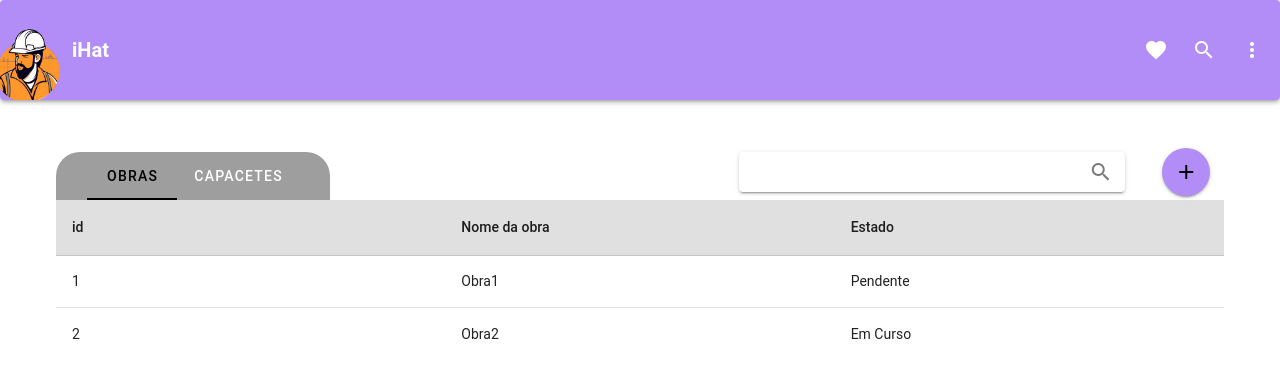
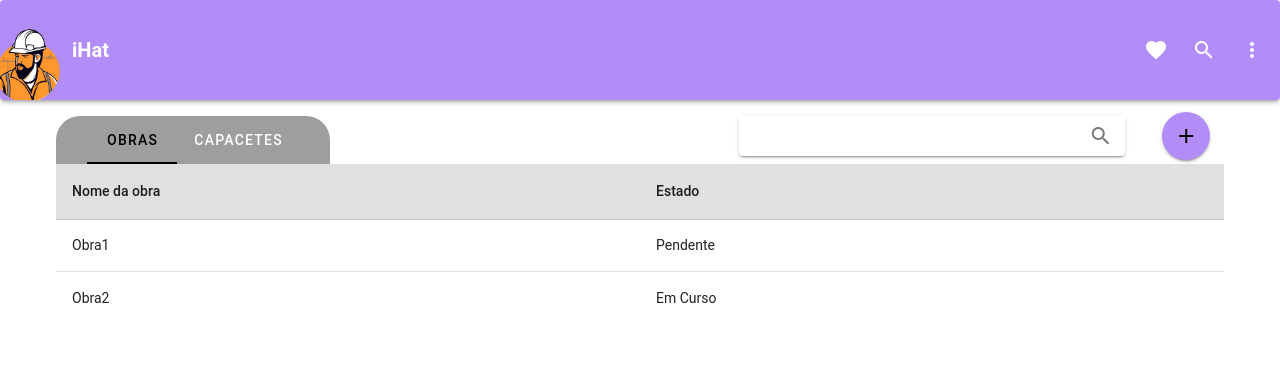
Before and after one commit to DiogoVieira63/iHat, a Vue app in the folder frontend/: page / in a window 1280 px wide. Shown: the top 378 px of the page. Built offline with nearby package versions, Linux system fonts and the light colour scheme.

Commit message:
Lista - headers as props instead of show all

```diff
--- a/frontend/src/components/Lista.vue
+++ b/frontend/src/components/Lista.vue
@@ -6,21 +6,25 @@ import { useRouter } from 'vue-router'
 
 const router = useRouter()
 const props = defineProps({
-  list: {
-    type: Array,
-    required: true
-  },
+    list: {
+      type: Array,
+      required: true
+    },
     path: {
         type: String,
         required: true
+    },
+    headers: {
+        type: Array,
+        required: true
     }
+
 })
 
 
-const headers = computed(() => Object.keys(props.list[0]))
-const numColsPercent = computed(() => (100 / headers.value.length) + "%")
+const numColsPercent = computed(() => (100 / props.headers.length) + "%")
 const page = ref(1);
-const maxPerPage = 3;
+const maxPerPage = 2;
 const numPages = computed(() => Math.ceil(props.list.length / maxPerPage));
 
 watch([page,numPages],()=>{
@@ -45,14 +49,14 @@ const rows = computed(() => {
     <v-table height="50vh" hover>
         <thead>
             <tr>
-                <th v-for="header in headers" :key="header" class="text-left" >
+                <th v-for="header in props.headers" :key="header" class="text-left" >
                     {{ header }}
                 </th>
             </tr>
         </thead>
         <tbody>
             <tr v-for="(row, rowIndex) in rows" :key="rowIndex" @click="changePage(row.id)">
-                <td v-for="header in headers" :key="header" class="text-left" >
+                <td v-for="header in props.headers" :key="header" class="text-left" >
                     {{ row[header] }}
                 </td>
             </tr>
--- a/frontend/src/components/PageLayout.vue
+++ b/frontend/src/components/PageLayout.vue
@@ -16,7 +16,6 @@
         <v-btn icon="mdi-dots-vertical"></v-btn>
       </template>
     </v-app-bar>
-    <v-btn> Button </v-btn>
     <v-main>
       <slot>
       </slot>
--- a/frontend/src/views/HomeView.vue
+++ b/frontend/src/views/HomeView.vue
@@ -5,11 +5,19 @@ import PageLayout from "../components/PageLayout.vue"
 import { computed, ref, watch } from "vue"
 
 const obras = [{ 'id':'1','Nome da obra': 'Obra1', 'Estado': 'Pendente' }, { 'id':'2','Nome da obra': 'Obra2', 'Estado': 'Em Curso' }]
-const Capacetes = [{ 'id': '1', 'Estado': 'Pendente' }, { 'id': '2', 'Estado': 'Em Curso' }, { 'id': '3', 'Estado': 'Planeado' }]
+const Capacetes = [{ 'id': '1', 'Estado': 'Livre' }, { 'id': '2', 'Estado': 'Em uso' }, { 'id': '3', 'Estado': 'Ocupado' }]
 const tab = ref("obras")
 const list = ref(obras)
 const formObra = ref(true)
 const search = ref("")
+
+const headers = computed(() => {
+  if (tab.value === "obras") {
+    return ["Nome da obra", "Estado"]
+  } else if (tab.value === "capacetes") {
+    return ["Estado"]
+  }
+})
 
 watch(tab, (newValue, oldValue) => {
   if (newValue === "obras") {
@@ -60,7 +68,7 @@ const filteredList = computed(() => {
             <!--FormCapacete v-else/-->
           </v-col>
         </v-row>
-        <Lista v-if="filteredList.length > 0" :list="filteredList" :path="tab"/>
+        <Lista v-if="filteredList.length > 0" :list="filteredList" :path="tab" :headers="headers"/>
         <v-alert v-else dense type="info">No results found</v-alert>
       </v-sheet>
     </v-container>
```
